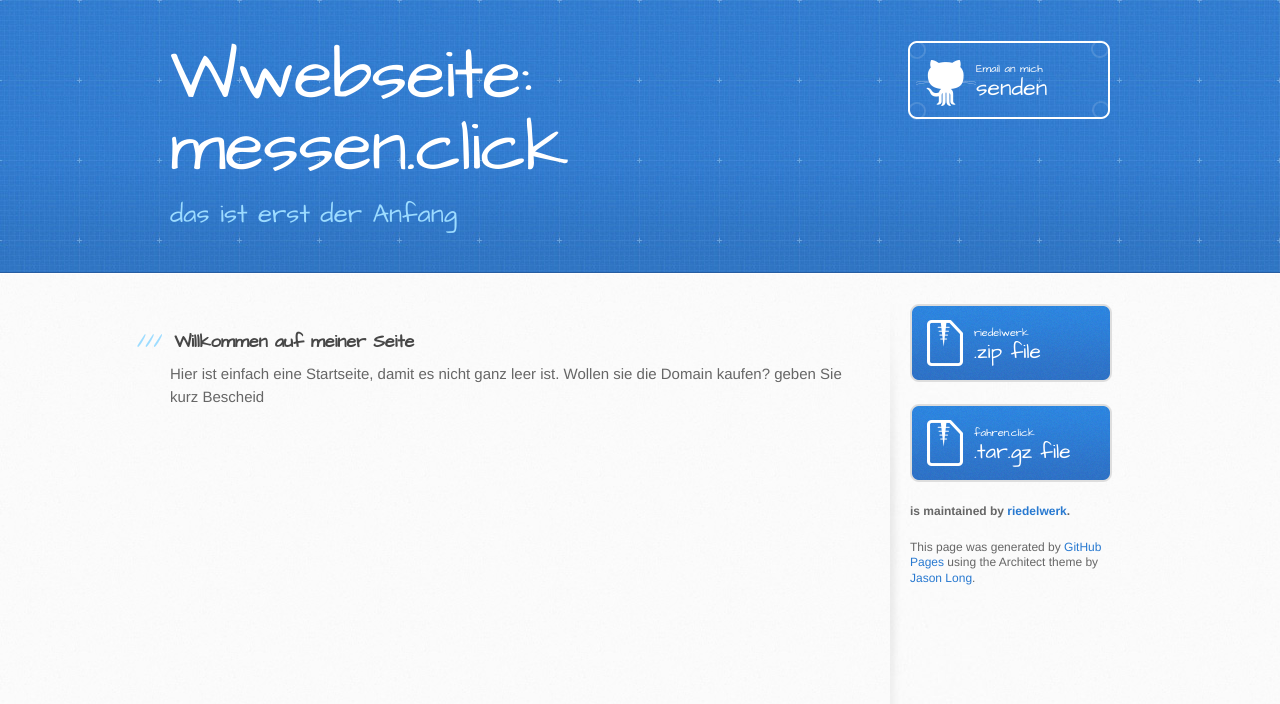
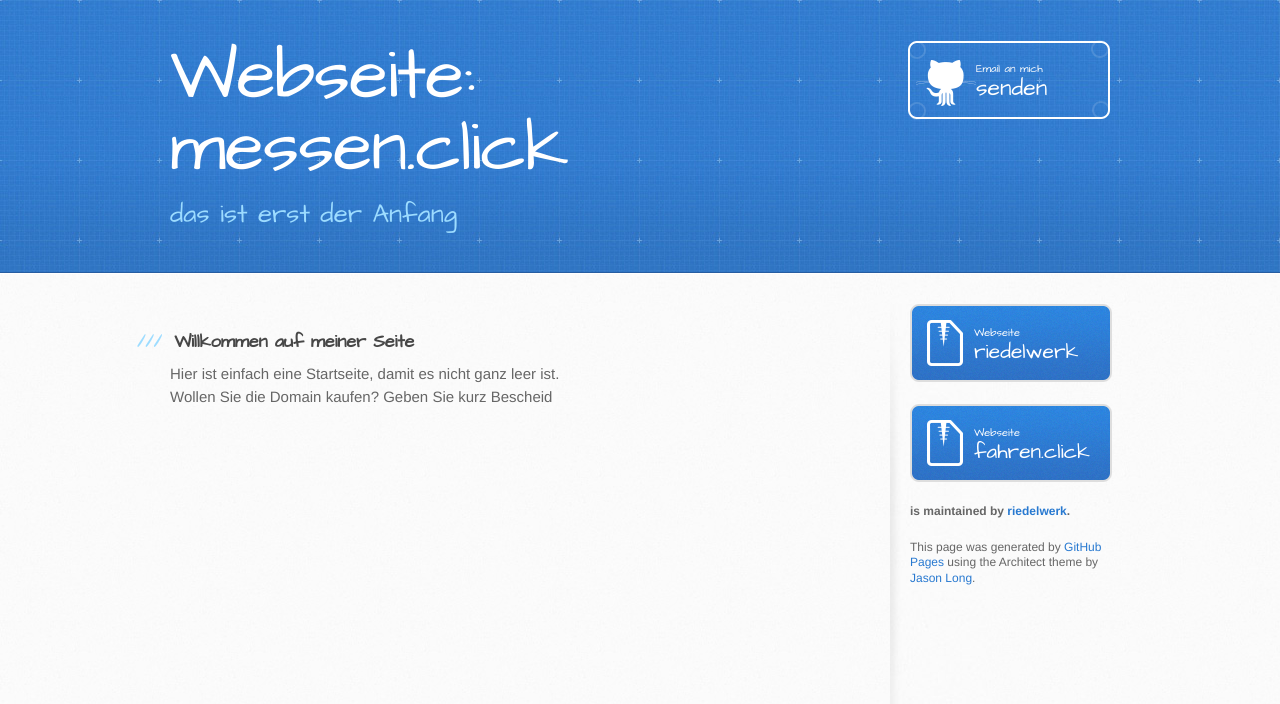
Before and after one commit to riedelwerk/messen, a plain HTML site: page index.html in a window 1280 px wide. Drawn offline with Linux system fonts and the light colour scheme.

Commit message:
1. Änderung

```diff
--- a/index.html
+++ b/index.html
@@ -19,7 +19,7 @@
   <body>
     <header>
       <div class="inner">
-        <h1>Wwebseite: messen.click</h1>
+        <h1>Webseite: messen.click</h1>
         <h2>das ist erst der Anfang</h2>
         <a href="mailto:riedelwerk@googlemail.com" class="button"><small>Email an mich</small> senden</a>
       </div>
@@ -31,8 +31,8 @@
           <h3>
 <a id="welcome-to-github-pages" class="anchor" href="#welcome-to-github-pages" aria-hidden="true"><span aria-hidden="true" class="octicon octicon-link"></span></a>Willkommen auf meiner Seite</h3>
 
-<p>Hier ist einfach eine Startseite, damit es nicht ganz leer ist. Wollen sie die Domain kaufen?
-geben Sie kurz Bescheid
+<p>Hier ist einfach eine Startseite, damit es nicht ganz leer ist.</br>
+Wollen Sie die Domain kaufen? Geben Sie kurz Bescheid
 </p>
 
 
@@ -40,12 +40,12 @@ geben Sie kurz Bescheid
 
         <aside id="sidebar">
           <a href="http://www.riedelwerk.de" class="button">
-            <small>riedelwerk</small>
-            .zip file
+            <small>Webseite</small>
+            riedelwerk
           </a>
           <a href="https://riedelwerk.github.io/fahren" class="button">
-            <small>fahren.click</small>
-            .tar.gz file
+            <small>Webseite</small>
+            fahren.click
           </a>
 
           <p class="repo-owner"><a href="https://github.com/riedelwerk/messen"></a> is maintained by <a href="https://github.com/riedelwerk">riedelwerk</a>.</p>
```
